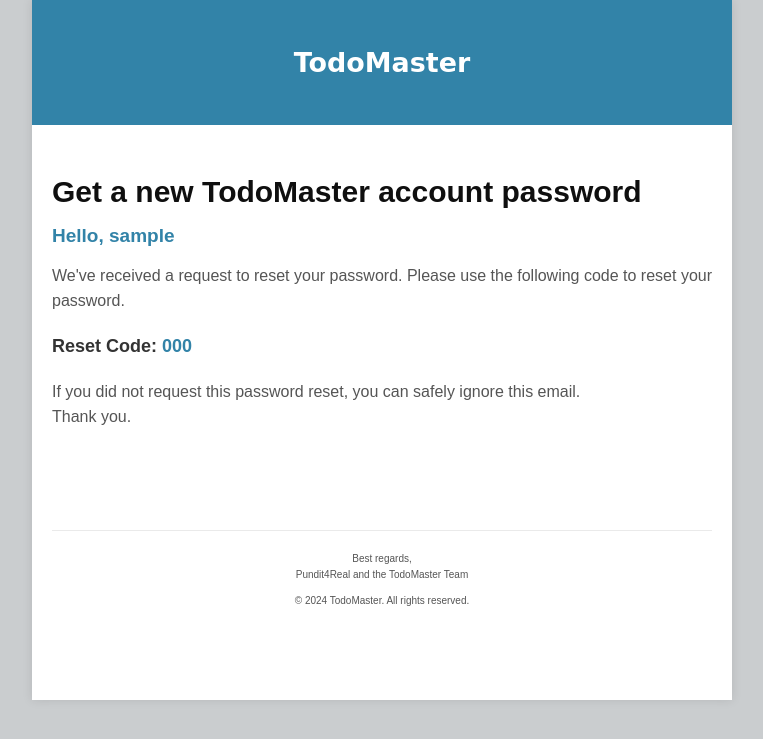
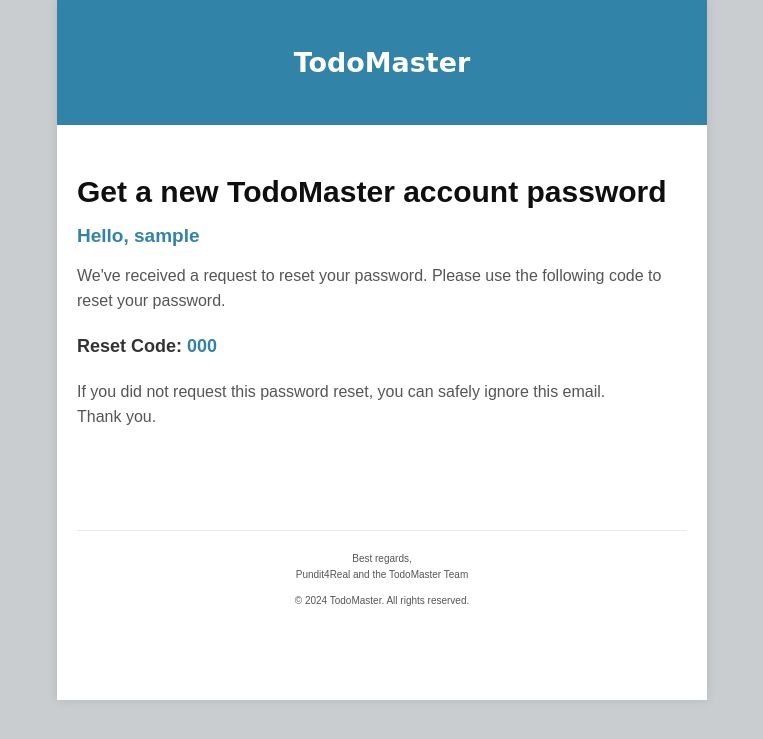
Before and after one commit to Pundit4Real/Django-Todo-api, a Django app: template templates/Auth_email/password_reset_email.html in a window 1280 px wide. Shown: the top 739 px of the page, without its empty margins (258-1021 px from the left). Run offline with Django 5.2, Linux system fonts and the light colour scheme; the template is opened without the code that fills it: most values are stand-ins (such as "Sample title", 1, 10 or a date in 2020).

Commit message:
ref: email sending template refactored

```diff
--- a/templates/Auth_email/password_reset_email.html
+++ b/templates/Auth_email/password_reset_email.html
@@ -5,9 +5,9 @@
     <!-- <link rel="stylesheet" href="/static/css/email.css"> -->
 
     <style>
-             body {
+        body {
             font-family: Arial, sans-serif;
-            background-color: #cacdcf;
+            /* background-color: #cacdcf; */
             margin: 0;
             padding: 0;
         }
@@ -15,7 +15,7 @@
             background-color: #ffff;
             /* padding: 0 20px; */
             box-shadow: 0 0 10px rgba(0, 0, 0, 0.1);
-            width: 700px;
+            width: 650px;
             height:700px;
             margin: 0 auto;
             box-sizing: border-box;
@@ -70,7 +70,7 @@
         }
     </style>
 </head>
-<body>
+<body style="background-color: #cacdcf;">
     <div class="email-container">
         <div class="header">
             <h3>TodoMaster</h3>
--- a/templates/Auth_email/verify-email.html
+++ b/templates/Auth_email/verify-email.html
@@ -6,7 +6,6 @@
     <style>
         body {
             font-family: Arial, sans-serif;
-            background-color: #cacdcf!important;
             margin: 0;
             padding: 0;
         }
@@ -69,7 +68,7 @@
         }
     </style>
 </head>
-<body>
+<body style="background-color: #cacdcf;">
     <div class="email-container">
         <div class="header">
             <h3>You're nearly there!</h3>
```
Also changed, not shown: db.sqlite3 (added).
